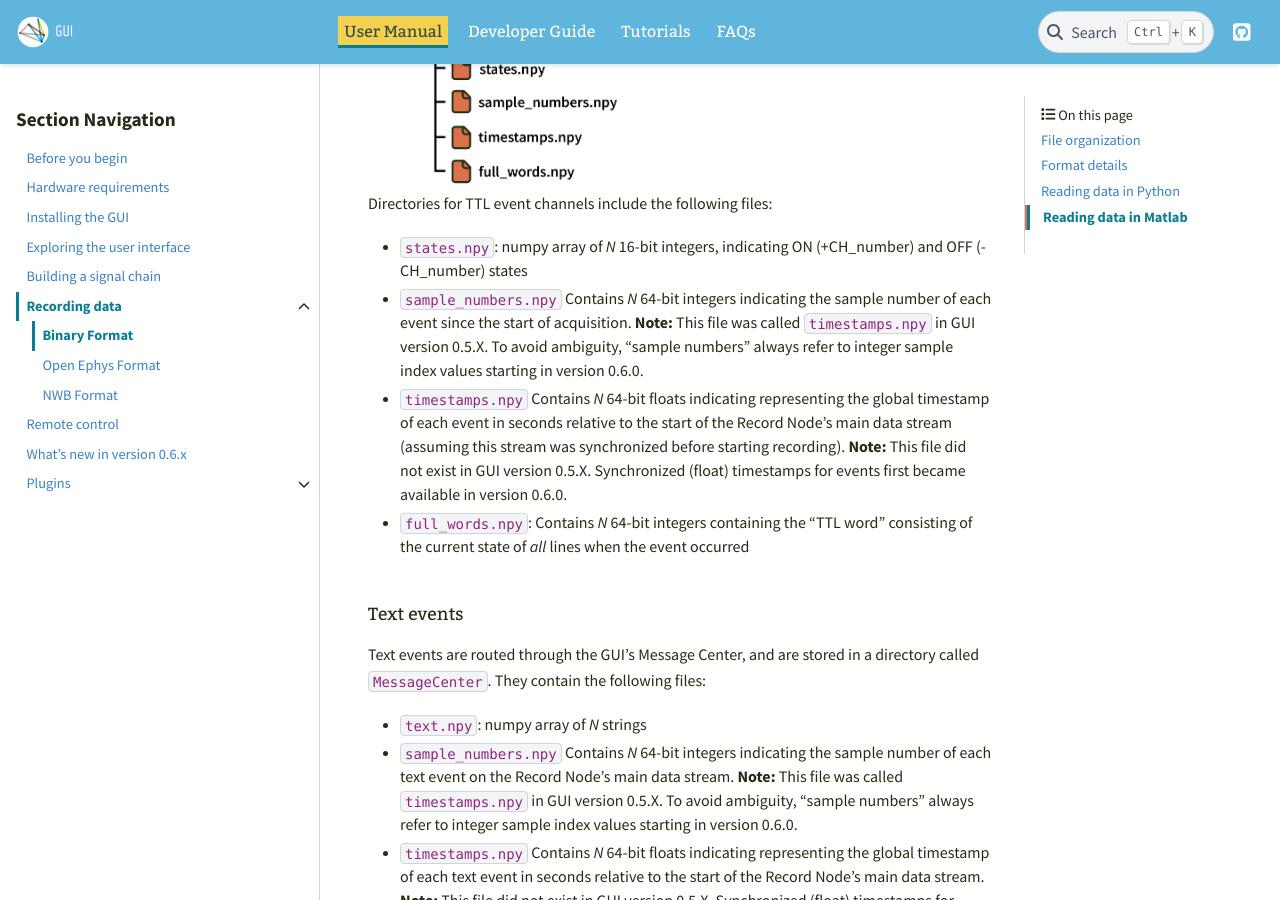
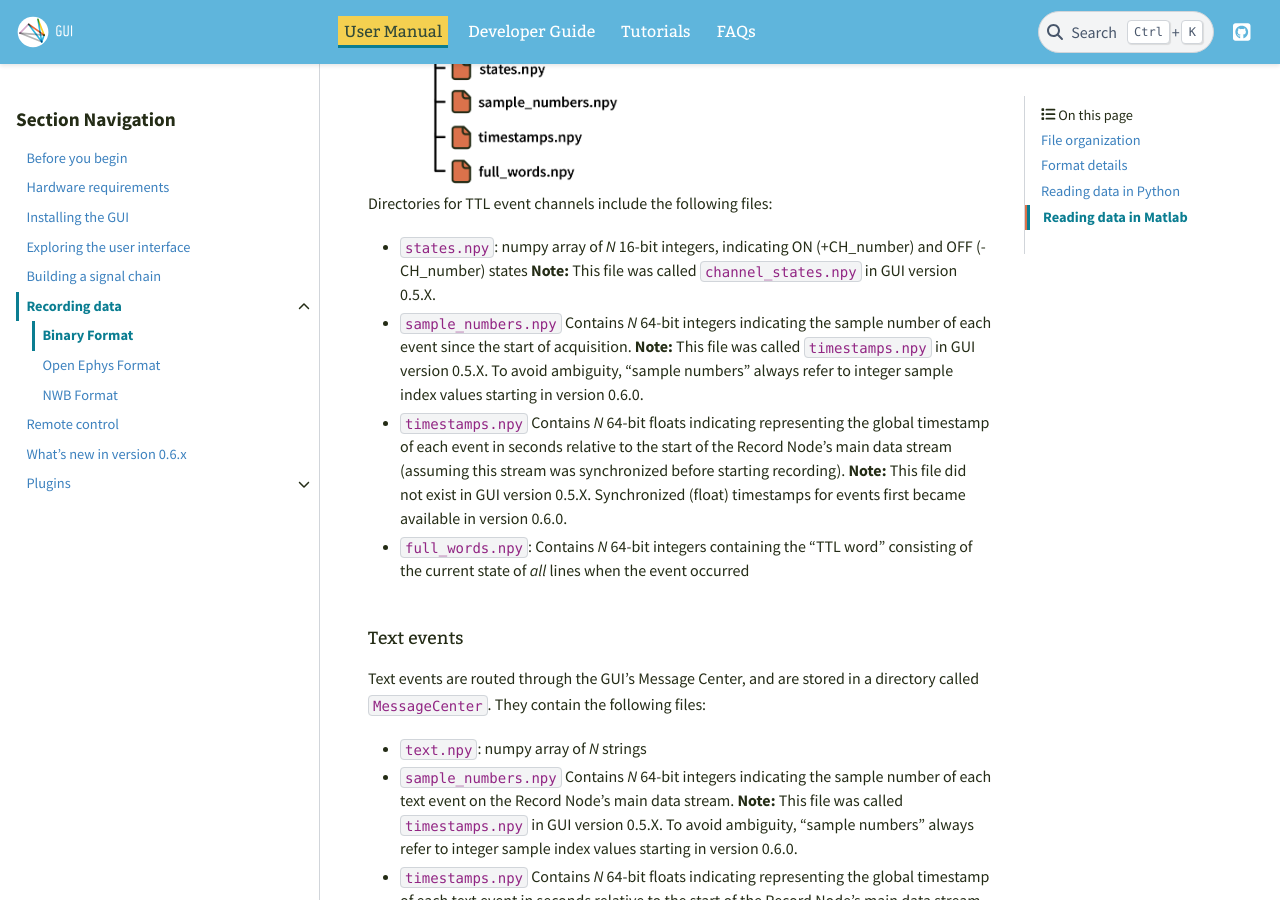
Before and after one commit to open-ephys/gui-docs, a Sphinx documentation site: the page built from source/User-Manual/Recording-data/Binary-format.rst, in a window 1280 px wide and 900 px high, scrolled down 2698 px. Built offline with Sphinx 7.4.7 and the PyData theme 0.15.4, drawn with Linux system fonts in a browser that asks for light colours.

Commit message:
Update Binary-format.rst
add note on naming in older gui versions

```diff
--- a/source/User-Manual/Recording-data/Binary-format.rst
+++ b/source/User-Manual/Recording-data/Binary-format.rst
@@ -77,7 +77,7 @@ Event data is organized by stream and by "event channel" (typically :code:`TTL`)
 
 Directories for TTL event channels include the following files:
 
-* :code:`states.npy`:  numpy array of *N* 16-bit integers, indicating ON (+CH_number) and OFF (-CH_number) states
+* :code:`states.npy`:  numpy array of *N* 16-bit integers, indicating ON (+CH_number) and OFF (-CH_number) states **Note:** This file was called :code:`channel_states.npy` in GUI version 0.5.X.
 
 * :code:`sample_numbers.npy` Contains *N* 64-bit integers indicating the sample number of each event since the start of acquisition. **Note:** This file was called :code:`timestamps.npy` in GUI version 0.5.X. To avoid ambiguity, "sample numbers" always refer to integer sample index values starting in version 0.6.0.
 
```
